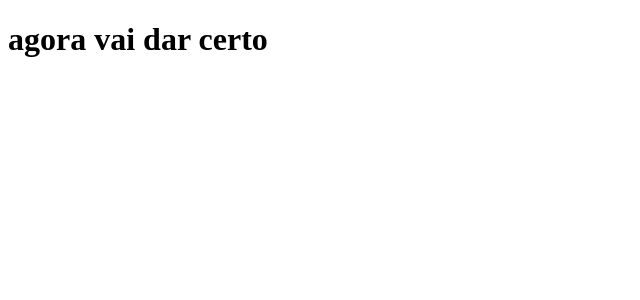
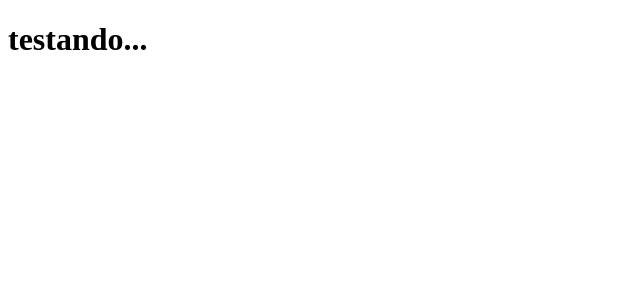
Before and after one commit to isiscussel/clone-tabnews, a Next.js app: page / in a window 1280 px wide. Shown: the top 300 px of the page, without its empty margins (0-640 px from the left). Built offline with nearby package versions, Linux system fonts and the light colour scheme.

Commit message:
mudar frase

```diff
--- a/pages/index.js
+++ b/pages/index.js
@@ -1,5 +1,5 @@
 function Home() {
-    return <h1>agora vai dar certo</h1>
+    return <h1>testando...</h1>
 }
 
     export default Home;
```
